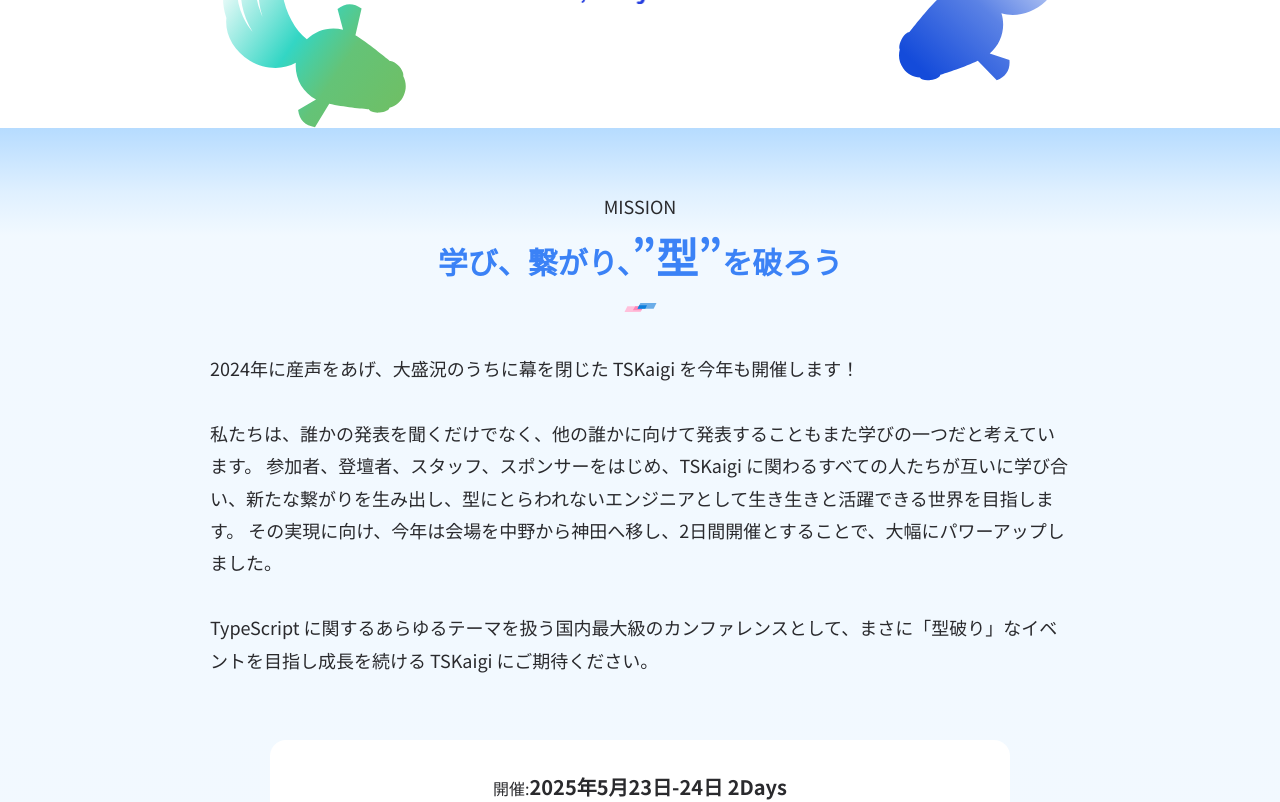
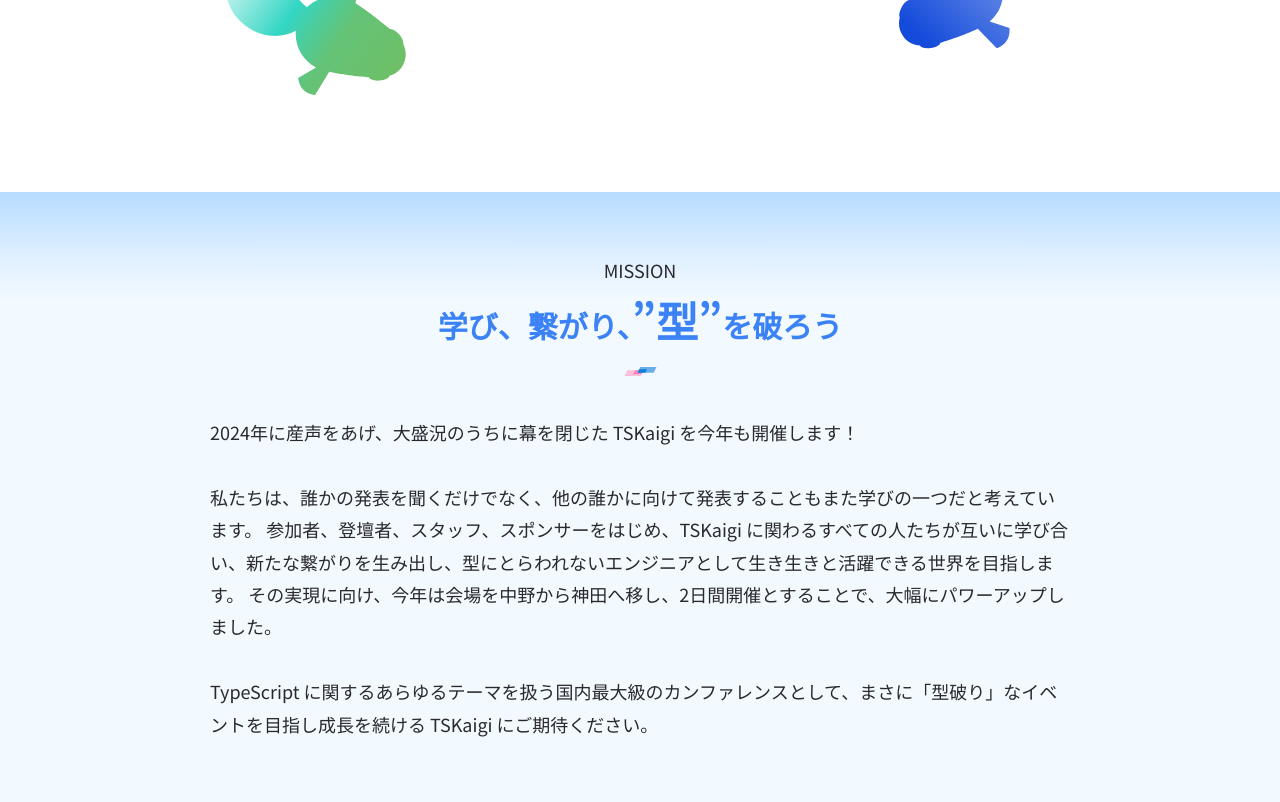
Before and after one commit to tskaigi/tskaigi2025-web-site, a Next.js app: page /wip in a window 1280 px wide. Shown: the part 560-1362 px from the top of the page. Built offline with nearby package versions, Linux system fonts and the light colour scheme.

Commit message:
style: 余白の調整

```diff
--- a/src/app/wip/page.tsx
+++ b/src/app/wip/page.tsx
@@ -14,7 +14,7 @@
   return (
     <>
       <Header />
-      <main className="pt-16">
+      <main className="pt-8">
         <HeroSectionWithMotion />
         <MissionSection />
         <ApplyToProposalSection />
--- a/src/components/MissionSection/index.tsx
+++ b/src/components/MissionSection/index.tsx
@@ -8,7 +8,7 @@
         background:
           "linear-gradient(180deg, rgba(133, 196, 255, 0.6) 0%, rgba(202, 230, 255, 0.6) 5.28%, rgba(233, 245, 255, 0.6) 8.92%)",
       }}
-      className="relative -mt-8 z-10 md:-mt-16 lg:-mt-24"
+      className="relative z-10"
     >
       <div className="p-6 flex flex-col justify-center md:p-10 lg:max-w-[940px] lg:mx-auto lg:py-16">
         <h2 className="text-sm text-center md:text-lg">MISSION</h2>
```
